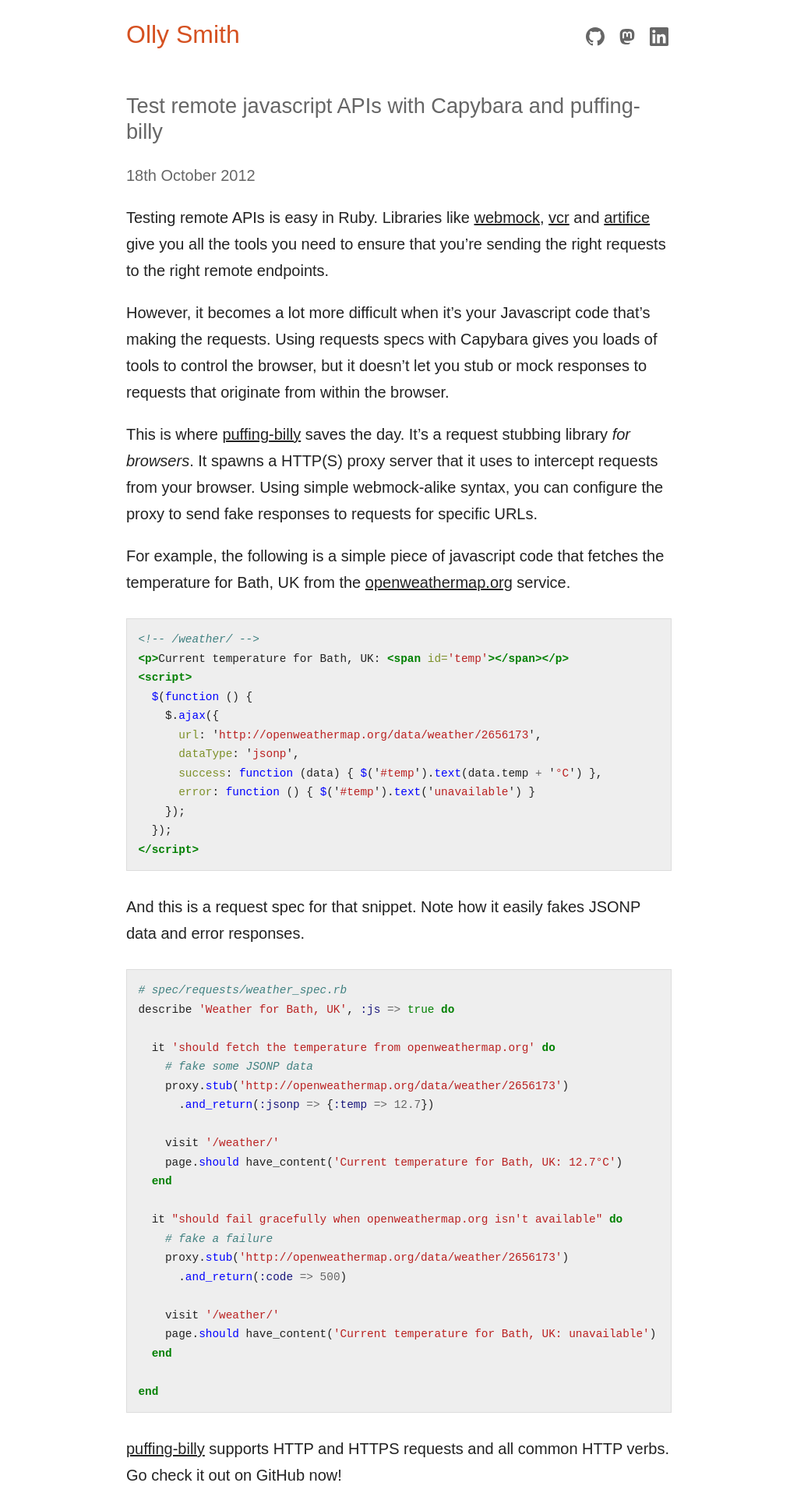
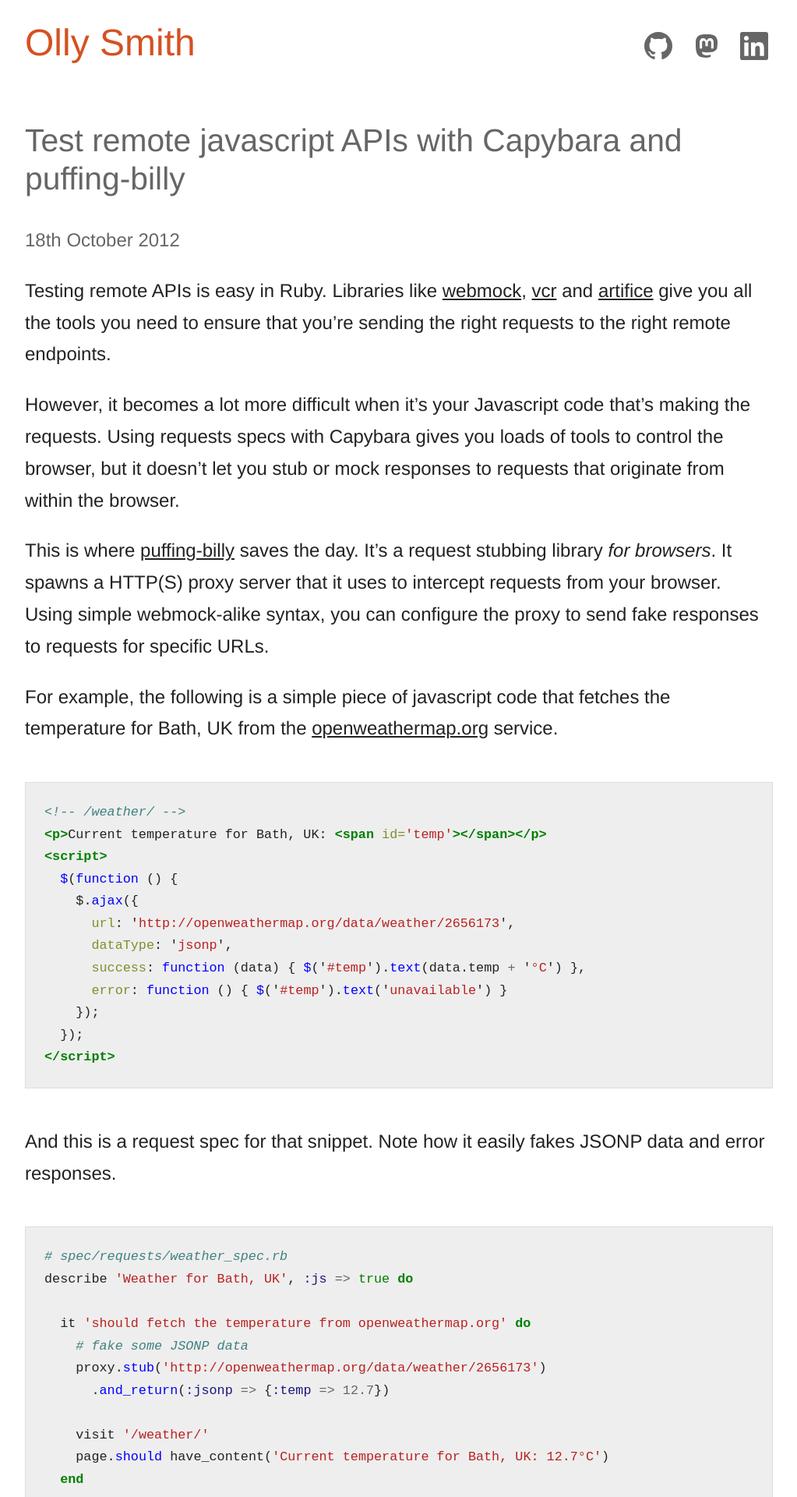
Before and after one commit to oesmith/oesmith.github.com, a Jekyll site: the page built from _posts/2012-10-18-test-remote-javascript-apis-with-capybara.md, in a window 1280 px wide. Shown: the top 1920 px of the page at 78% size, without its empty margins (128-1151 px from the left). Built offline with Jekyll 4.4.1, drawn with Linux system fonts in a browser that asks for light colours.

Commit message:
CSS improvements. Including dark mode!

```diff
--- a/css/main.css
+++ b/css/main.css
@@ -1,35 +1,63 @@
+:root {
+  --background-color: white;
+  --text-color: #222;
+  --identity-color: #D55121;
+  --heading-color: #666;
+}
+
+@media (prefers-color-scheme: dark) {
+  :root {
+    --background-color: #222;
+    --text-color: #ddd;
+    --identity-color: #FF7340;
+    --heading-color: white;
+  }
+}
+
 html {
-  color: #222;
-  font-family: sans-serif;
+  background-color: var(--background-color);
+  color: var(--text-color);
+  font-family: Helvetica, sans-serif;
+  font-size: 20px;
+}
+
+@media screen and (min-width: 768px) {
+  html {
+    font-size: 24px
+  }
 }
 
 body {
-  font-size: 1.25rem;
   font-weight: 300;
   line-height: 1.7;
   margin: 0 auto;
-  max-width: 700px;
-  padding: 0 24px;
+  max-width: 40rem;
+  padding: 0 1rem;
 }
 
 header {
-  display: flex;
-  padding: 24px 0;
+  padding: 1rem 0;
   line-height: 1.3;
   font-size: 2rem;
 }
 
+@media screen and (min-width: 768px) {
+  header {
+    display: flex;
+  }
+}
+
 .identity, h1 {
-  font-weight: 300;
+  font-weight: 400;
 }
 
 .identity {
-  color: #D55121;
+  color: var(--identity-color);
   flex-grow: 1;
 }
 
 h1 {
-  color: #666;
+  color: var(--heading-color);
   font-size: 1.7rem;
   line-height: 1.2;
 }
@@ -41,12 +69,13 @@
 }
 
 .post {
-  margin: 1em 0;
+  font-size: 1.2rem;
+  margin: 1rem 0;
 }
 
 .post time {
   display: block;
-  font-size: 0.9em;
+  font-size: 0.9rem;
 }
 
 a {
@@ -64,7 +93,7 @@
 }
 
 time {
-  color: #666;
+  color: var(--heading-color);
 }
 
 article time {
@@ -79,13 +108,13 @@
 
 .social-item {
   display: inline-block;
-  margin: 4px;
+  margin: 0.25rem;
 }
 
 .social-icon {
-  color: #666;
-  height: 24px;
-  width: 24px;
+  color: var(--heading-color);
+  height: 1.5rem;
+  width: 1.5rem;
 }
 
 figure {
@@ -98,18 +127,17 @@
 }
 
 pre {
-  background: #eee;
   border: 1px solid #ddd;
-  font-size: 0.9rem;
-  margin: 2em 0;
+  font-size: 0.7em;
+  margin: 2rem 0;
   overflow: auto;
-  padding: 1em;
+  padding: 1rem;
   white-space: pre;
   word-wrap: normal;
 }
 
 footer {
-  color: #666;
+  color: var(--heading-color);
   margin-top: 3rem;
 }
 
@@ -118,72 +146,142 @@
 }
 
 .permalink {
-  font-size: 80%;
+  font-size: 0.8em;
 }
 
 b, strong {
   font-weight: 400;
 }
 
-/* Code hilighting */
-.hll { background-color: #ffffcc }
-.c { color: #408080; font-style: italic } /* Comment */
-.err { border: 1px solid #FF0000 } /* Error */
-.k { color: #008000; font-weight: bold } /* Keyword */
-.o { color: #666666 } /* Operator */
-.cm { color: #408080; font-style: italic } /* Comment.Multiline */
-.cp { color: #BC7A00 } /* Comment.Preproc */
-.c1 { color: #408080; font-style: italic } /* Comment.Single */
-.cs { color: #408080; font-style: italic } /* Comment.Special */
-.gd { color: #A00000 } /* Generic.Deleted */
-.ge { font-style: italic } /* Generic.Emph */
-.gr { color: #FF0000 } /* Generic.Error */
-.gh { color: #000080; font-weight: bold } /* Generic.Heading */
-.gi { color: #00A000 } /* Generic.Inserted */
-.go { color: #808080 } /* Generic.Output */
-.gp { color: #000080; font-weight: bold } /* Generic.Prompt */
-.gs { font-weight: bold } /* Generic.Strong */
-.gu { color: #800080; font-weight: bold } /* Generic.Subheading */
-.gt { color: #0040D0 } /* Generic.Traceback */
-.kc { color: #008000; font-weight: bold } /* Keyword.Constant */
-.kd { color: #008000; font-weight: bold } /* Keyword.Declaration */
-.kn { color: #008000; font-weight: bold } /* Keyword.Namespace */
-.kp { color: #008000 } /* Keyword.Pseudo */
-.kr { color: #008000; font-weight: bold } /* Keyword.Reserved */
-.kt { color: #B00040 } /* Keyword.Type */
-.m { color: #666666 } /* Literal.Number */
-.s { color: #BA2121 } /* Literal.String */
-.na { color: #7D9029 } /* Name.Attribute */
-.nb { color: #008000 } /* Name.Builtin */
-.nc { color: #0000FF; font-weight: bold } /* Name.Class */
-.no { color: #880000 } /* Name.Constant */
-.nd { color: #AA22FF } /* Name.Decorator */
-.ni { color: #999999; font-weight: bold } /* Name.Entity */
-.ne { color: #D2413A; font-weight: bold } /* Name.Exception */
-.nf { color: #0000FF } /* Name.Function */
-.nl { color: #A0A000 } /* Name.Label */
-.nn { color: #0000FF; font-weight: bold } /* Name.Namespace */
-.nt { color: #008000; font-weight: bold } /* Name.Tag */
-.nv { color: #19177C } /* Name.Variable */
-.ow { color: #AA22FF; font-weight: bold } /* Operator.Word */
-.w { color: #bbbbbb } /* Text.Whitespace */
-.mf { color: #666666 } /* Literal.Number.Float */
-.mh { color: #666666 } /* Literal.Number.Hex */
-.mi { color: #666666 } /* Literal.Number.Integer */
-.mo { color: #666666 } /* Literal.Number.Oct */
-.sb { color: #BA2121 } /* Literal.String.Backtick */
-.sc { color: #BA2121 } /* Literal.String.Char */
-.sd { color: #BA2121; font-style: italic } /* Literal.String.Doc */
-.s2 { color: #BA2121 } /* Literal.String.Double */
-.se { color: #BB6622; font-weight: bold } /* Literal.String.Escape */
-.sh { color: #BA2121 } /* Literal.String.Heredoc */
-.si { color: #BB6688; font-weight: bold } /* Literal.String.Interpol */
-.sx { color: #008000 } /* Literal.String.Other */
-.sr { color: #BB6688 } /* Literal.String.Regex */
-.s1 { color: #BA2121 } /* Literal.String.Single */
-.ss { color: #19177C } /* Literal.String.Symbol */
-.bp { color: #008000 } /* Name.Builtin.Pseudo */
-.vc { color: #19177C } /* Name.Variable.Class */
-.vg { color: #19177C } /* Name.Variable.Global */
-.vi { color: #19177C } /* Name.Variable.Instance */
-.il { color: #666666 } /* Literal.Number.Integer.Long */
+@media (prefers-color-scheme: light) {
+  .highlight pre { background-color: #eee }
+  .highlight .hll { background-color: #ffffcc }
+  .highlight .c { color: #408080; font-style: italic } /* Comment */
+  .highlight .err { border: 1px solid #FF0000 } /* Error */
+  .highlight .k { color: #008000; font-weight: bold } /* Keyword */
+  .highlight .o { color: #666666 } /* Operator */
+  .highlight .cm { color: #408080; font-style: italic } /* Comment.Multiline */
+  .highlight .cp { color: #BC7A00 } /* Comment.Preproc */
+  .highlight .c1 { color: #408080; font-style: italic } /* Comment.Single */
+  .highlight .cs { color: #408080; font-style: italic } /* Comment.Special */
+  .highlight .gd { color: #A00000 } /* Generic.Deleted */
+  .highlight .ge { font-style: italic } /* Generic.Emph */
+  .highlight .gr { color: #FF0000 } /* Generic.Error */
+  .highlight .gh { color: #000080; font-weight: bold } /* Generic.Heading */
+  .highlight .gi { color: #00A000 } /* Generic.Inserted */
+  .highlight .go { color: #808080 } /* Generic.Output */
+  .highlight .gp { color: #000080; font-weight: bold } /* Generic.Prompt */
+  .highlight .gs { font-weight: bold } /* Generic.Strong */
+  .highlight .gu { color: #800080; font-weight: bold } /* Generic.Subheading */
+  .highlight .gt { color: #0040D0 } /* Generic.Traceback */
+  .highlight .kc { color: #008000; font-weight: bold } /* Keyword.Constant */
+  .highlight .kd { color: #008000; font-weight: bold } /* Keyword.Declaration */
+  .highlight .kn { color: #008000; font-weight: bold } /* Keyword.Namespace */
+  .highlight .kp { color: #008000 } /* Keyword.Pseudo */
+  .highlight .kr { color: #008000; font-weight: bold } /* Keyword.Reserved */
+  .highlight .kt { color: #B00040 } /* Keyword.Type */
+  .highlight .m { color: #666666 } /* Literal.Number */
+  .highlight .s { color: #BA2121 } /* Literal.String */
+  .highlight .na { color: #7D9029 } /* Name.Attribute */
+  .highlight .nb { color: #008000 } /* Name.Builtin */
+  .highlight .nc { color: #0000FF; font-weight: bold } /* Name.Class */
+  .highlight .no { color: #880000 } /* Name.Constant */
+  .highlight .nd { color: #AA22FF } /* Name.Decorator */
+  .highlight .ni { color: #999999; font-weight: bold } /* Name.Entity */
+  .highlight .ne { color: #D2413A; font-weight: bold } /* Name.Exception */
+  .highlight .nf { color: #0000FF } /* Name.Function */
+  .highlight .nl { color: #A0A000 } /* Name.Label */
+  .highlight .nn { color: #0000FF; font-weight: bold } /* Name.Namespace */
+  .highlight .nt { color: #008000; font-weight: bold } /* Name.Tag */
+  .highlight .nv { color: #19177C } /* Name.Variable */
+  .highlight .ow { color: #AA22FF; font-weight: bold } /* Operator.Word */
+  .highlight .w { color: #bbbbbb } /* Text.Whitespace */
+  .highlight .mf { color: #666666 } /* Literal.Number.Float */
+  .highlight .mh { color: #666666 } /* Literal.Number.Hex */
+  .highlight .mi { color: #666666 } /* Literal.Number.Integer */
+  .highlight .mo { color: #666666 } /* Literal.Number.Oct */
+  .highlight .sb { color: #BA2121 } /* Literal.String.Backtick */
+  .highlight .sc { color: #BA2121 } /* Literal.String.Char */
+  .highlight .sd { color: #BA2121; font-style: italic } /* Literal.String.Doc */
+  .highlight .s2 { color: #BA2121 } /* Literal.String.Double */
+  .highlight .se { color: #BB6622; font-weight: bold } /* Literal.String.Escape */
+  .highlight .sh { color: #BA2121 } /* Literal.String.Heredoc */
+  .highlight .si { color: #BB6688; font-weight: bold } /* Literal.String.Interpol */
+  .highlight .sx { color: #008000 } /* Literal.String.Other */
+  .highlight .sr { color: #BB6688 } /* Literal.String.Regex */
+  .highlight .s1 { color: #BA2121 } /* Literal.String.Single */
+  .highlight .ss { color: #19177C } /* Literal.String.Symbol */
+  .highlight .bp { color: #008000 } /* Name.Builtin.Pseudo */
+  .highlight .vc { color: #19177C } /* Name.Variable.Class */
+  .highlight .vg { color: #19177C } /* Name.Variable.Global */
+  .highlight .vi { color: #19177C } /* Name.Variable.Instance */
+  .highlight .il { color: #666666 } /* Literal.Number.Integer.Long */
+}
+
+@media (prefers-color-scheme: dark) {
+  .highlight pre { background-color: #272822; }
+  .highlight .hll { background-color: #272822; }
+  .highlight .c { color: #75715e } /* Comment */
+  .highlight .err { color: #960050; background-color: #1e0010 } /* Error */
+  .highlight .k { color: #66d9ef } /* Keyword */
+  .highlight .l { color: #ae81ff } /* Literal */
+  .highlight .n { color: #f8f8f2 } /* Name */
+  .highlight .o { color: #f92672 } /* Operator */
+  .highlight .p { color: #f8f8f2 } /* Punctuation */
+  .highlight .cm { color: #75715e } /* Comment.Multiline */
+  .highlight .cp { color: #75715e } /* Comment.Preproc */
+  .highlight .c1 { color: #75715e } /* Comment.Single */
+  .highlight .cs { color: #75715e } /* Comment.Special */
+  .highlight .ge { font-style: italic } /* Generic.Emph */
+  .highlight .gs { font-weight: bold } /* Generic.Strong */
+  .highlight .kc { color: #66d9ef } /* Keyword.Constant */
+  .highlight .kd { color: #66d9ef } /* Keyword.Declaration */
+  .highlight .kn { color: #f92672 } /* Keyword.Namespace */
+  .highlight .kp { color: #66d9ef } /* Keyword.Pseudo */
+  .highlight .kr { color: #66d9ef } /* Keyword.Reserved */
+  .highlight .kt { color: #66d9ef } /* Keyword.Type */
+  .highlight .ld { color: #e6db74 } /* Literal.Date */
+  .highlight .m { color: #ae81ff } /* Literal.Number */
+  .highlight .s { color: #e6db74 } /* Literal.String */
+  .highlight .na { color: #a6e22e } /* Name.Attribute */
+  .highlight .nb { color: #f8f8f2 } /* Name.Builtin */
+  .highlight .nc { color: #a6e22e } /* Name.Class */
+  .highlight .no { color: #66d9ef } /* Name.Constant */
+  .highlight .nd { color: #a6e22e } /* Name.Decorator */
+  .highlight .ni { color: #f8f8f2 } /* Name.Entity */
+  .highlight .ne { color: #a6e22e } /* Name.Exception */
+  .highlight .nf { color: #a6e22e } /* Name.Function */
+  .highlight .nl { color: #f8f8f2 } /* Name.Label */
+  .highlight .nn { color: #f8f8f2 } /* Name.Namespace */
+  .highlight .nx { color: #a6e22e } /* Name.Other */
+  .highlight .py { color: #f8f8f2 } /* Name.Property */
+  .highlight .nt { color: #f92672 } /* Name.Tag */
+  .highlight .nv { color: #f8f8f2 } /* Name.Variable */
+  .highlight .ow { color: #f92672 } /* Operator.Word */
+  .highlight .w { color: #f8f8f2 } /* Text.Whitespace */
+  .highlight .mf { color: #ae81ff } /* Literal.Number.Float */
+  .highlight .mh { color: #ae81ff } /* Literal.Number.Hex */
+  .highlight .mi { color: #ae81ff } /* Literal.Number.Integer */
+  .highlight .mo { color: #ae81ff } /* Literal.Number.Oct */
+  .highlight .sb { color: #e6db74 } /* Literal.String.Backtick */
+  .highlight .sc { color: #e6db74 } /* Literal.String.Char */
+  .highlight .sd { color: #e6db74 } /* Literal.String.Doc */
+  .highlight .s2 { color: #e6db74 } /* Literal.String.Double */
+  .highlight .se { color: #ae81ff } /* Literal.String.Escape */
+  .highlight .sh { color: #e6db74 } /* Literal.String.Heredoc */
+  .highlight .si { color: #e6db74 } /* Literal.String.Interpol */
+  .highlight .sx { color: #e6db74 } /* Literal.String.Other */
+  .highlight .sr { color: #e6db74 } /* Literal.String.Regex */
+  .highlight .s1 { color: #e6db74 } /* Literal.String.Single */
+  .highlight .ss { color: #e6db74 } /* Literal.String.Symbol */
+  .highlight .bp { color: #f8f8f2 } /* Name.Builtin.Pseudo */
+  .highlight .vc { color: #f8f8f2 } /* Name.Variable.Class */
+  .highlight .vg { color: #f8f8f2 } /* Name.Variable.Global */
+  .highlight .vi { color: #f8f8f2 } /* Name.Variable.Instance */
+  .highlight .il { color: #ae81ff } /* Literal.Number.Integer.Long */
+
+  .highlight .gh { } /* Generic Heading & Diff Header */
+  .highlight .gu { color: #75715e; } /* Generic.Subheading & Diff Unified/Comment? */
+  .highlight .gd { color: #f92672; } /* Generic.Deleted & Diff Deleted */
+  .highlight .gi { color: #a6e22e; } /* Generic.Inserted & Diff Inserted */
+}
```
